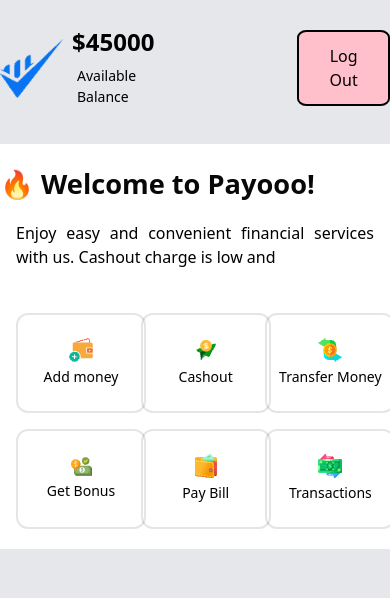
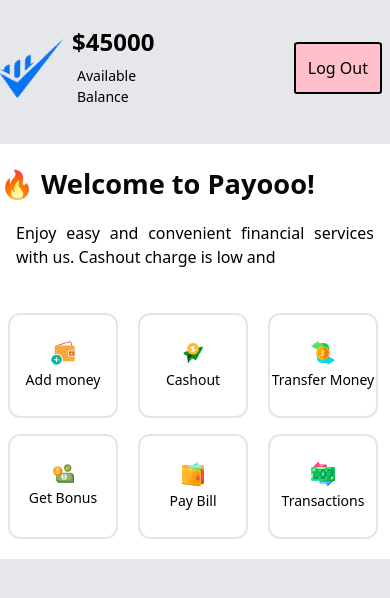
Before and after one commit to afifmahabub102/Payoo_Mfs_2, a plain HTML site: page home.html in a window 390 px wide. Drawn offline with nearby package versions, Linux system fonts and the light colour scheme.

Commit message:
made the logout button responsive

```diff
--- a/JS/add-money.js
+++ b/JS/add-money.js
@@ -18,6 +18,7 @@ document.getElementById('add-money-btn').addEventListener('click',function(event
                                 if( Pin === 1234){
                                         const FinalBalance = CurrentBalance + Ammount ;
                                         document.getElementById('current-balance').innerText = FinalBalance ;
+                                        document.getElementById('add-money-form').classList.add('hidden') ;
                                 }
                                 else{
                                         alert('Wrong Pin.Try again');
@@ -39,11 +40,7 @@ document.getElementById('add-money-btn').addEventListener('click',function(event
         }
 })
 
-// document.getElementById("input-acc-num").addEventListener("input", function () {
-//     if (this.value.length > 11) {
-//         this.value = this.value.slice(0, 11);
-//     }
-// });
+
 
 document.getElementById("input-acc-num").addEventListener("input", function () {
     let digitsOnly = "";
--- a/JS/cash-out.js
+++ b/JS/cash-out.js
@@ -15,6 +15,7 @@ document.getElementById('cash-out-btn').addEventListener('click',function(event)
                                 if( Pin_Cash_Out === 1234){
                                         const FinalBalance_Cash_Out = CurrentBalance_Cash_Out - CashOutAmount ;
                                         document.getElementById('current-balance').innerText = FinalBalance_Cash_Out ;
+                                        document.getElementById('cash-out-form').classList.add('hidden') ;
                                 }
                                 else{
                                         alert('Wrong Pin.Try again');
--- a/home.html
+++ b/home.html
@@ -21,8 +21,10 @@
 
         .btn-logout{
             border: 2px solid black;
-            border-radius: 10%;
+            border-radius: 5%;
             background-color: pink;
+
+
         }
 
         .wel-payoo{
@@ -30,6 +32,13 @@
             font-weight: bold;
             color: rgba(8, 8, 8, 1);
             margin-bottom: 1rem;
+        }
+
+        .wel-payoo-margin{
+
+            margin-right: 1rem;
+            margin-left: 1rem;
+
         }
 
         .box{
@@ -65,6 +74,29 @@
             content: "$";
         }
 
+    @media screen and ( max-width:576px ) {
+
+        .box{
+
+            width: 110px;
+            height: 105px;
+            padding: 10px 10px;
+
+        }
+
+        .wel-payoo-margin{
+            margin-left: 0.5rem;
+            margin-right: 0.5rem;
+        }
+
+        .btn-logout{
+
+            white-space: nowrap;
+            padding: 0.80rem;
+            margin-right: 0.5rem;
+        }
+    }
+
 
 
     </style>
@@ -89,7 +121,7 @@
 
             </div>
 
-            <button id="logout-btn" class="text-black btn-logout p-3 px-4">Log Out</button>
+            <button id="logout-btn" class="text-black btn-logout p-3">Log Out</button>
 
         </nav>
 
@@ -100,7 +132,7 @@
             <h1 class="wel-payoo">🔥 Welcome to Payooo!</h1>
             <p class="text-black text-justify mx-4">Enjoy easy and convenient financial services with us. Cashout charge is low and </p>
 
-            <div class="grid grid-cols-3 mt-11 mx-4 justify-center items-center gap-4">
+            <div class="grid grid-cols-3 mt-11 wel-payoo-margin justify-center items-center gap-4">
 
                 <div id="add-money-menu" class="box flex flex-col justify-center items-center gap-1 hand-pointer">
 
```
